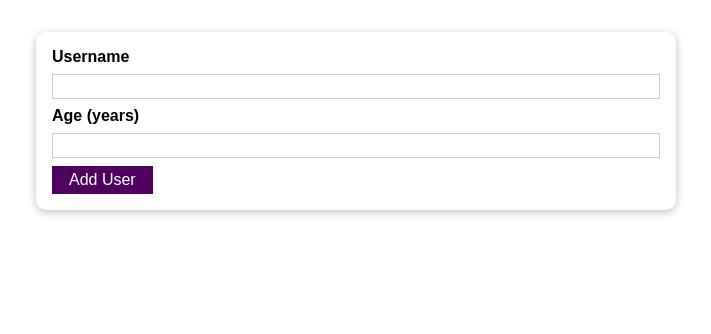
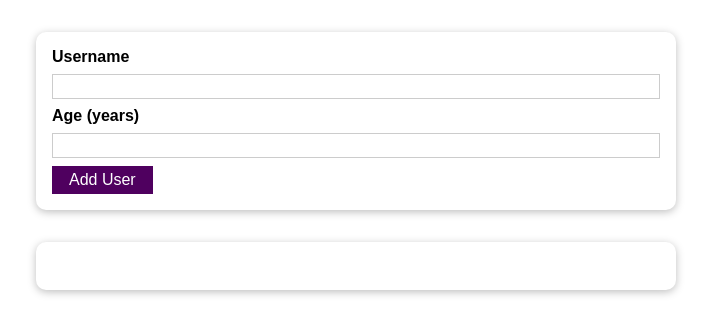
Before and after one commit to abby-winn/StudentTrackerRepo, a React (Create React App) app in the folder 01-starting-project/: page / in a window 1280 px wide. Shown: the top 334 px of the page, without its empty margins (284-995 px from the left). Built offline with nearby package versions, Linux system fonts and the light colour scheme.

Commit message:
UsersList.js

```diff
--- a/01-starting-project/src/App.js
+++ b/01-starting-project/src/App.js
@@ -1,11 +1,13 @@
 import React from 'react';
 import AddUser from "./components/users/AddUser.js"
+import UsersList from "./components/users/UsersList.js"
 
 
 function App() {
   return (
     <div>
       <AddUser></AddUser>
+      <UsersList users={[]}></UsersList>
     </div>
   );
 }
--- /dev/null
+++ b/01-starting-project/src/components/users/UsersList.js
@@ -0,0 +1,16 @@
+import React from 'react';
+import './UsersList.css'
+import Card from "../ui/Card";
+
+const UsersList = props => {
+    return (
+        <Card>
+            <ul className="users">
+                {props.users.map(user =>
+                    <li>{user.name} ({user.age} years old)</li>
+                )}
+            </ul>
+        </Card>
+    );
+}
+export default UsersList;
```
